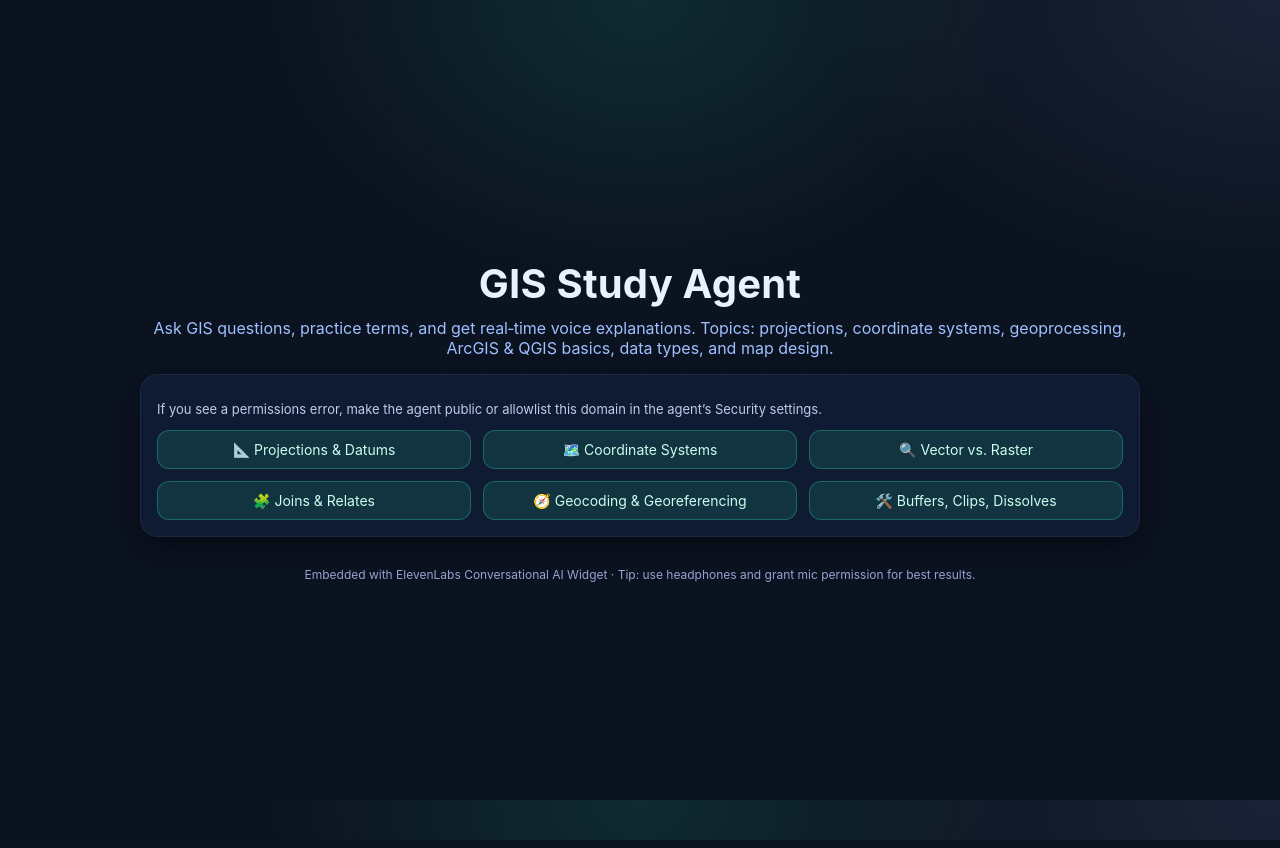
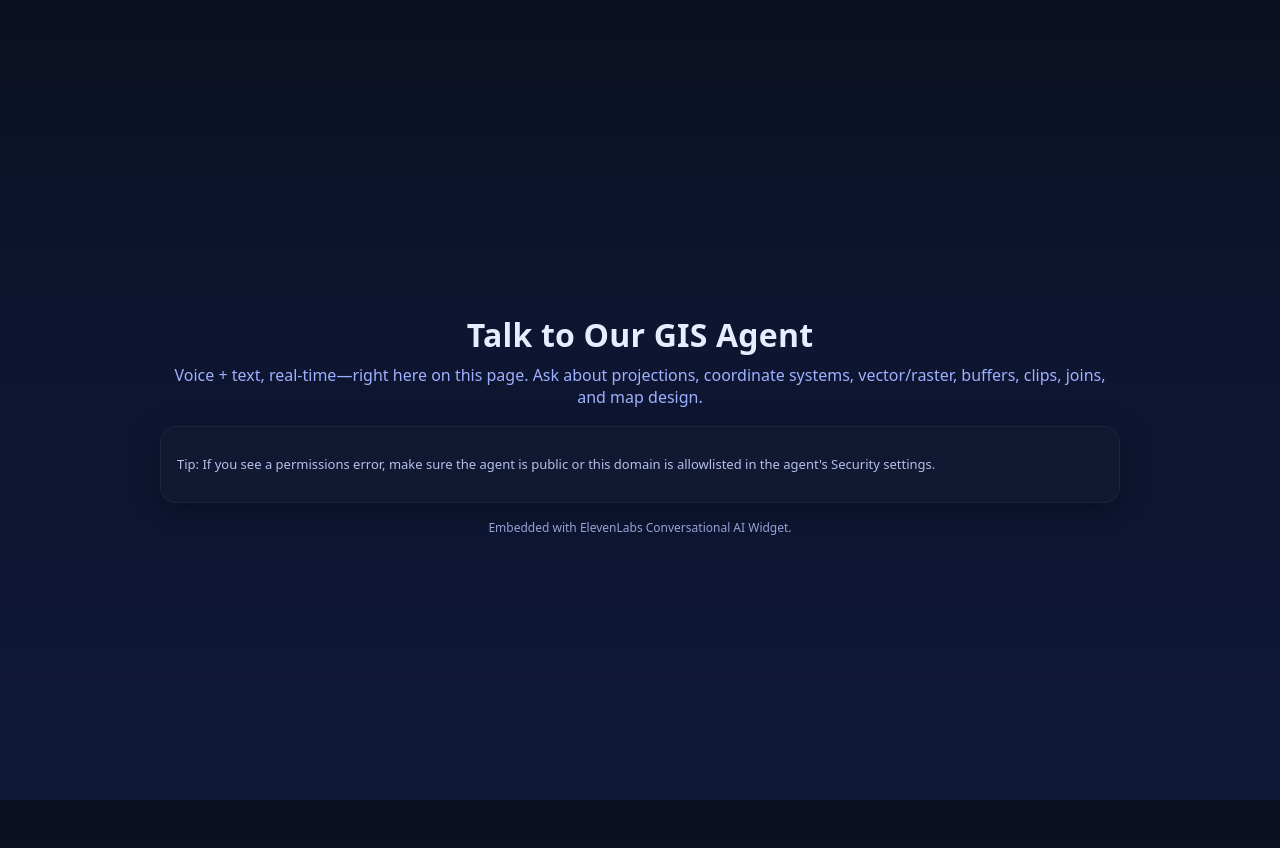
Before and after one commit to Pollis22/GIS-tutor, a plain HTML site: page index.html in a window 1280 px wide. Drawn offline with Linux system fonts and the light colour scheme; a script that the page names is missing.

Commit message:
Update index.html

```diff
--- a/index.html
+++ b/index.html
@@ -3,85 +3,64 @@
   <head>
     <meta charset="utf-8" />
     <meta name="viewport" content="width=device-width, initial-scale=1" />
-    <title>GIS Study Agent</title>
-    <meta name="description" content="Conversational GIS study agent with voice + text, embedded via ElevenLabs." />
+    <title>Talk to Our GIS Agent</title>
+    <meta name="description" content="Voice + text AI agent embedded via ElevenLabs Conversational AI widget." />
     <style>
-      :root{
-        --bg:#0b1220;/* night-sky */
-        --panel:#0f1b33;/* card */
-        --ink:#e7f1ff;/* text */
-        --muted:#9fc0ff;/* subtext */
-        --accent:#2ee6a6;/* geo-green */
+      :root {
+        --bg: #0b1020;
+        --card: #111831;
+        --text: #e7ecff;
+        --muted: #9fb0ff;
       }
-      html,body{height:100%}
-      body{
-        margin:0; font-family: Inter, ui-sans-serif, system-ui, -apple-system, Segoe UI, Roboto, Helvetica, Arial, sans-serif;
-        color:var(--ink); background:var(--bg); display:grid; place-items:center; padding:20px;
-        background-image: radial-gradient(50% 60% at 50% 0%, rgba(46,230,166,.12), transparent 60%),
-                          radial-gradient(60% 60% at 100% 0%, rgba(159,192,255,.10), transparent 60%);
+      html, body { height: 100%; }
+      body {
+        margin: 0;
+        font-family: system-ui, -apple-system, Segoe UI, Roboto, Helvetica, Arial, sans-serif;
+        background: linear-gradient(180deg, var(--bg), #0d1530 40%, #0f1836 100%);
+        color: var(--text);
+        display: grid;
+        place-items: center;
+        padding: 24px;
       }
-      .wrap{width:min(1000px,100%)}
-      .hero{display:grid; gap:10px; text-align:center; margin-bottom:16px}
-      .hero h1{margin:0; font-size:clamp(24px,4vw,40px); letter-spacing:.2px}
-      .hero p{margin:0; color:var(--muted)}
-      .grid{display:grid; gap:16px; grid-template-columns: 1fr}
-      .card{background:var(--panel); border-radius:18px; padding:16px; box-shadow:0 12px 30px rgba(0,0,0,.35); border:1px solid rgba(255,255,255,.06)}
-      .features{display:grid; grid-template-columns:repeat(3,1fr); gap:12px; margin-top:12px}
-      .chip{background: rgba(46,230,166,.12); color:#c9ffef; border:1px solid rgba(46,230,166,.3); padding:10px 12px; border-radius:12px; text-align:center; font-size:14px}
-      .note{font-size:13px; color:#cfe0ff; opacity:.9; margin-top:10px}
-      footer{margin-top:14px; text-align:center; color:#b9c6ff; font-size:12px; opacity:.8}
-      /* Full-width widget */
-      elevenlabs-convai{display:block; width:100%}
-      /* simple map grid accent */
-      .maplines{position:absolute; inset:0; pointer-events:none; opacity:.12; mask-image:radial-gradient(60% 60% at 50% 30%, black, transparent 70%)}
-      svg{display:block}
+      .wrap { width: min(960px, 100%); }
+      header { text-align: center; margin-bottom: 18px; }
+      header h1 { margin: 0 0 8px; font-weight: 700; letter-spacing: 0.2px; }
+      header p { margin: 0; color: var(--muted); }
+      .card { background: var(--card); border-radius: 16px; padding: 16px; box-shadow: 0 10px 30px rgba(0,0,0,.35); border: 1px solid rgba(255,255,255,.05); }
+      footer { margin-top: 16px; text-align: center; color: #b9c4ff; font-size: 12px; opacity: .8; }
+      .note { font-size: 13px; color: #c7d2ff; opacity: .9; margin-top: 12px; }
+      elevenlabs-convai { display: block; width: 100%; }
     </style>
   </head>
   <body>
     <div class="wrap">
-      <div class="hero">
-        <h1>GIS Study Agent</h1>
-        <p>Ask GIS questions, practice terms, and get real‑time voice explanations. Topics: projections, coordinate systems, geoprocessing, ArcGIS & QGIS basics, data types, and map design.</p>
-      </div>
+      <header>
+        <h1>Talk to Our GIS Agent</h1>
+        <p>Voice + text, real-time—right here on this page. Ask about projections, coordinate systems, vector/raster, buffers, clips, joins, and map design.</p>
+      </header>
 
-      <div class="grid">
       <div class="card">
-          <!-- ElevenLabs Conversational AI embed -->
-          <!-- Replace agent-id if you clone this for another agent -->
+        <!-- Minimal, proven embed (matches your working refinery page) -->
         <elevenlabs-convai
           agent-id="agent_7801k2x10bv8e7paj705k3ykyv74"
           variant="expanded"
-            override-first-message="Hi! I’m your GIS study buddy. Ask about projections vs. datums, WGS84 vs. NAD83, vector vs. raster, buffers, clips, joins, or map layout tips."
-            action-text="Start GIS Session"
         ></elevenlabs-convai>
-          <p class="note">If you see a permissions error, make the agent public or allowlist this domain in the agent’s Security settings.</p>
 
-          <div class="features">
-            <div class="chip">📐 Projections & Datums</div>
-            <div class="chip">🗺️ Coordinate Systems</div>
-            <div class="chip">🔍 Vector vs. Raster</div>
-            <div class="chip">🧩 Joins & Relates</div>
-            <div class="chip">🧭 Geocoding & Georeferencing</div>
-            <div class="chip">🛠️ Buffers, Clips, Dissolves</div>
-          </div>
-        </div>
-        <footer>Embedded with ElevenLabs Conversational AI Widget · Tip: use headphones and grant mic permission for best results.</footer>
-      </div>
+        <p class="note">
+          Tip: If you see a permissions error, make sure the agent is public or this domain is allowlisted in the agent's Security settings.
+        </p>
       </div>
 
-    <!-- Subtle map grid accent -->
-    <div class="maplines" aria-hidden="true">
-      <svg width="100%" height="100%">
-        <defs>
-          <pattern id="grid" width="40" height="40" patternUnits="userSpaceOnUse">
-            <path d="M 40 0 L 0 0 0 40" fill="none" stroke="rgba(159,192,255,.3)" stroke-width="0.5"/>
-          </pattern>
-        </defs>
-        <rect width="100%" height="100%" fill="url(#grid)"/>
-      </svg>
+      <footer>
+        Embedded with ElevenLabs Conversational AI Widget.
+      </footer>
     </div>
 
     <!-- Load the widget runtime (async) -->
-    <script src="https://unpkg.com/@elevenlabs/convai-widget-embed" async type="text/javascript"></script>
+    <script
+      src="https://unpkg.com/@elevenlabs/convai-widget-embed"
+      async
+      type="text/javascript">
+    </script>
   </body>
 </html>
```
Lines whose indentation alone changed are shown as unchanged.
